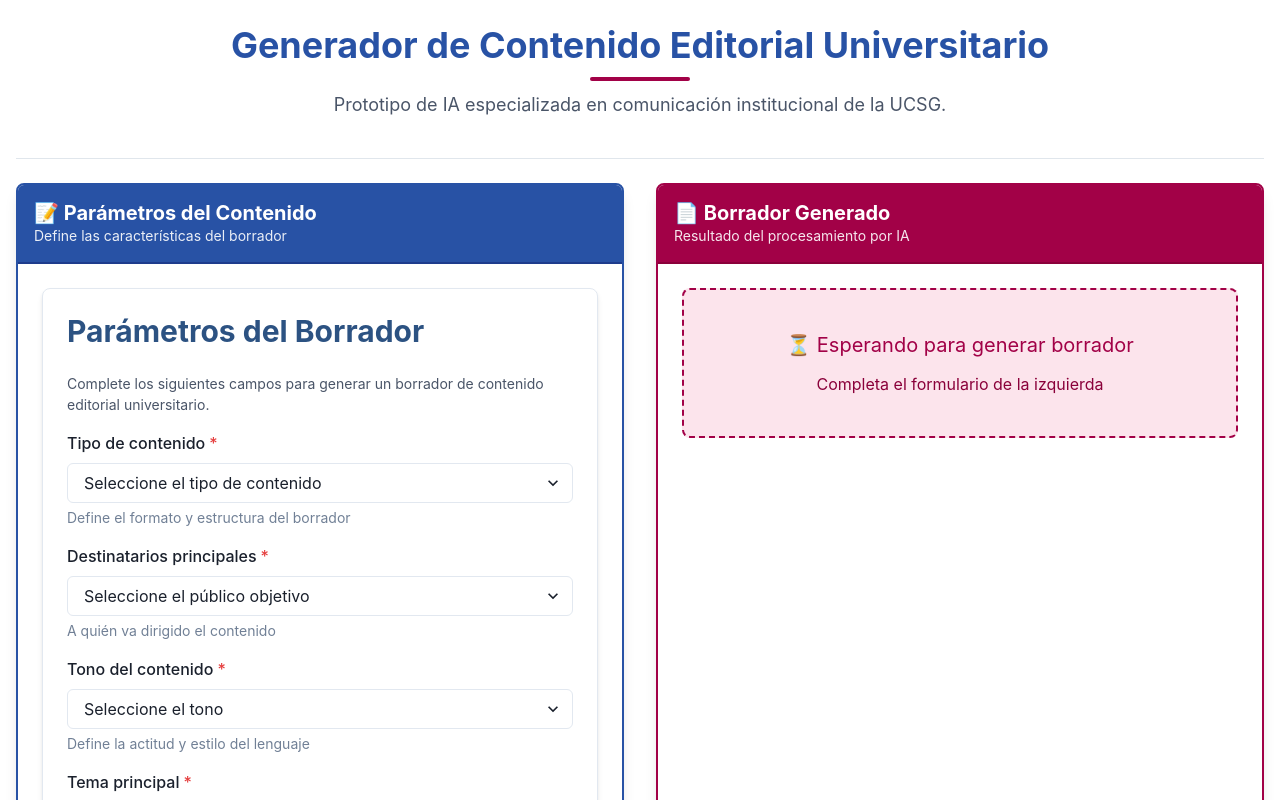
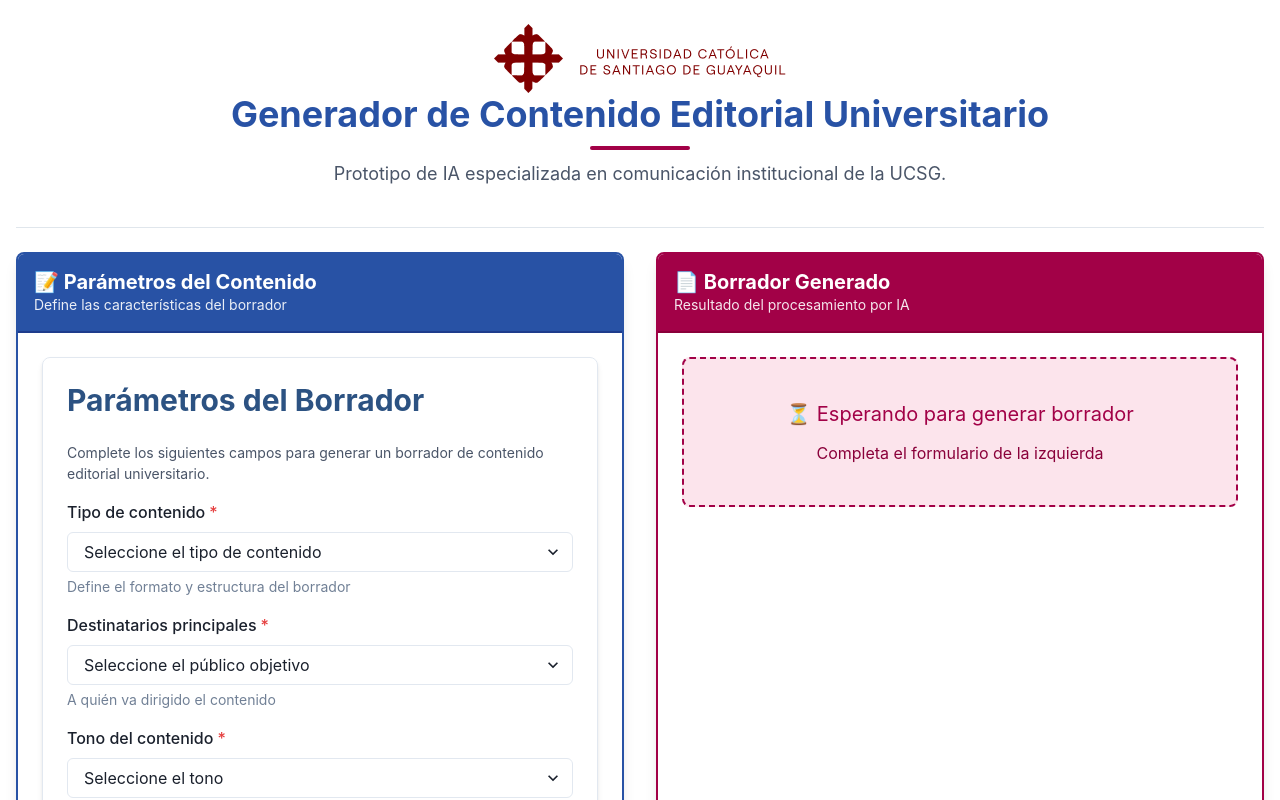
Before and after one commit to taloah/prototipo-ia-editorial-universitario, a React (Vite) app: page / in a window 1280 px wide. Shown: the top 800 px of the page. Built offline with nearby package versions, Linux system fonts and the light colour scheme.

Commit message:
Logo de la institución agregado

```diff
--- a/src/App.jsx
+++ b/src/App.jsx
@@ -10,7 +10,8 @@
   useToast,
   Divider,
   Badge,
-  HStack
+  HStack,
+  Image
 } from '@chakra-ui/react';
 
 // Importaciones de Módulos
@@ -100,6 +101,7 @@
       <VStack spacing={6} align="stretch">
         {/* ENCABEZADO - Actualizado con colores institucionales */}
         <Box textAlign="center" pb={4}>
+          <Image src="/logo-ucsg.png" alt="Logo UCSG" mb={6} margin="0 auto" display="block" />
           <Heading
             size="xl"
             color="institucional.azul"
```
Also changed, not shown: public/logo-ucsg.png (added), 1 other file (tests, documents, lock files or other folders).
